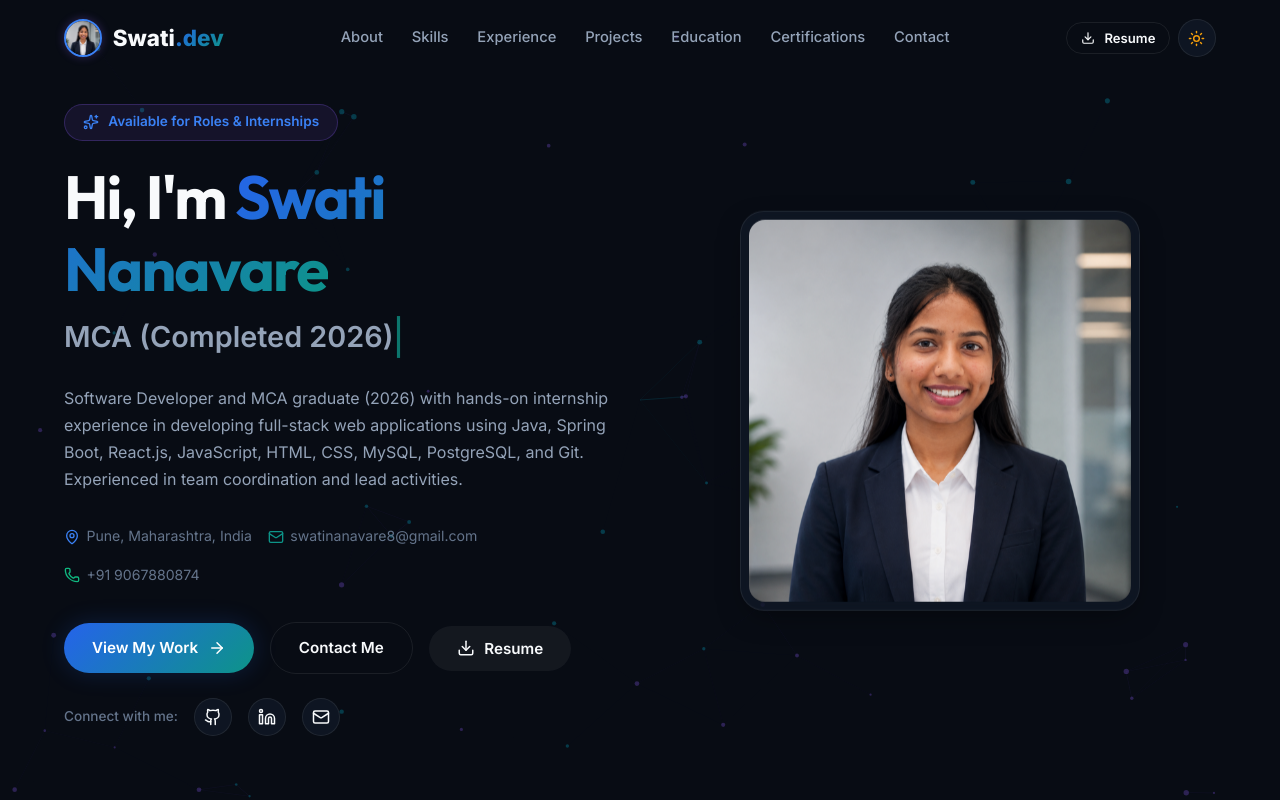
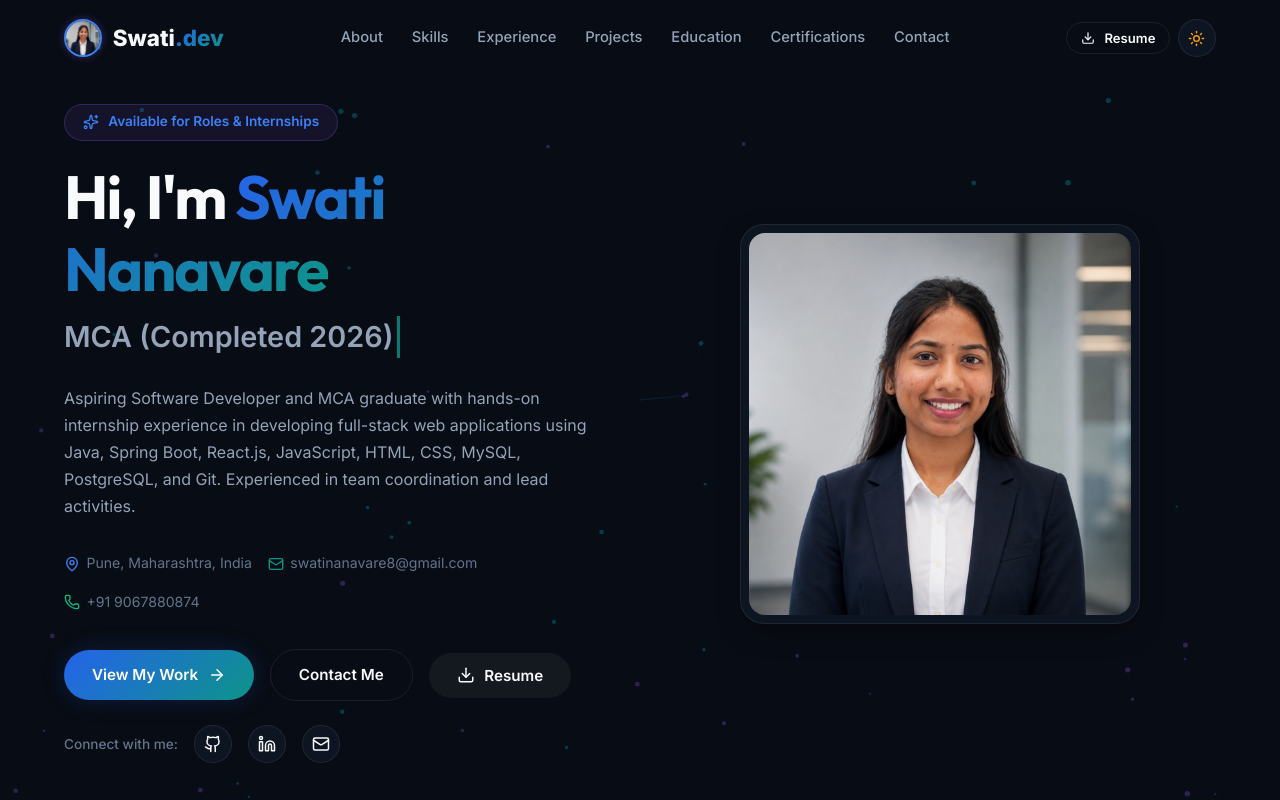
Before and after one commit to nanavareswati01/Myportfolio, a React (Vite) app: page / in a window 1280 px wide. Shown: the top 800 px of the page. Built offline with nearby package versions, Linux system fonts and the light colour scheme.

Commit message:
Update bio and summary to start with Aspiring Software Developer and remove (2026)

```diff
--- a/src/data/portfolioData.js
+++ b/src/data/portfolioData.js
@@ -7,8 +7,8 @@ export const personalInfo = {
     "Spring Boot & React Engineer",
     "Team Lead Intern"
   ],
-  bio: "Software Developer and MCA graduate (2026) with hands-on internship experience in developing full-stack web applications using Java, Spring Boot, React.js, JavaScript, HTML, CSS, MySQL, PostgreSQL, and Git. Experienced in team coordination and lead activities.",
-  summary: "Software Developer and MCA graduate (2026) with hands-on internship experience in developing full-stack web applications using Java, Spring Boot, React.js, JavaScript, HTML, CSS, MySQL, PostgreSQL, and Git. Also contributed to team coordination and development activities to support timely and quality project delivery.",
+  bio: "Aspiring Software Developer and MCA graduate with hands-on internship experience in developing full-stack web applications using Java, Spring Boot, React.js, JavaScript, HTML, CSS, MySQL, PostgreSQL, and Git. Experienced in team coordination and lead activities.",
+  summary: "Aspiring Software Developer and MCA graduate with hands-on internship experience in developing full-stack web applications using Java, Spring Boot, React.js, JavaScript, HTML, CSS, MySQL, PostgreSQL, and Git. Also contributed to team coordination and development activities to support timely and quality project delivery.",
   location: "Pune, Maharashtra, India",
   email: "swatinanavare8@gmail.com",
   phone: "+91 9067880874",
```
